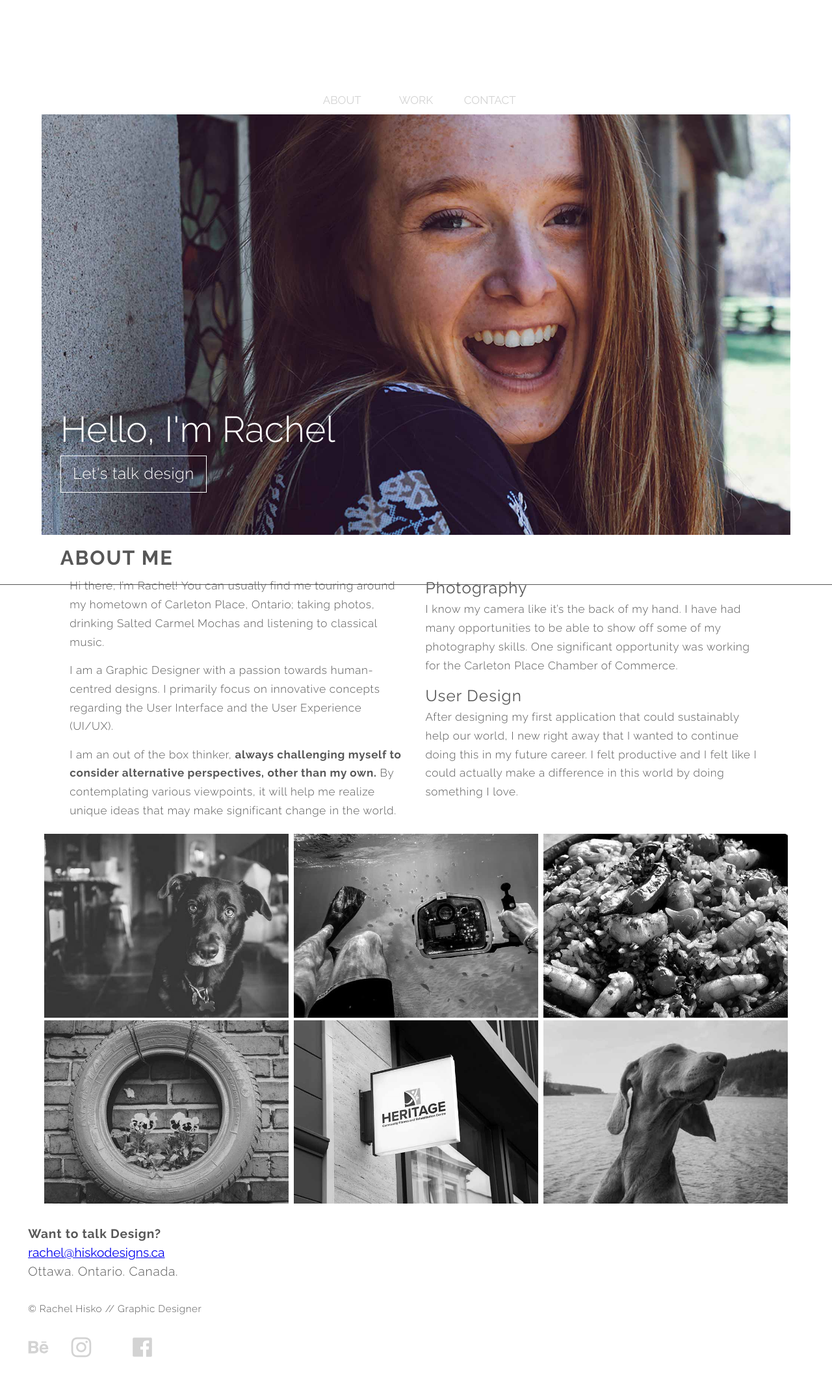
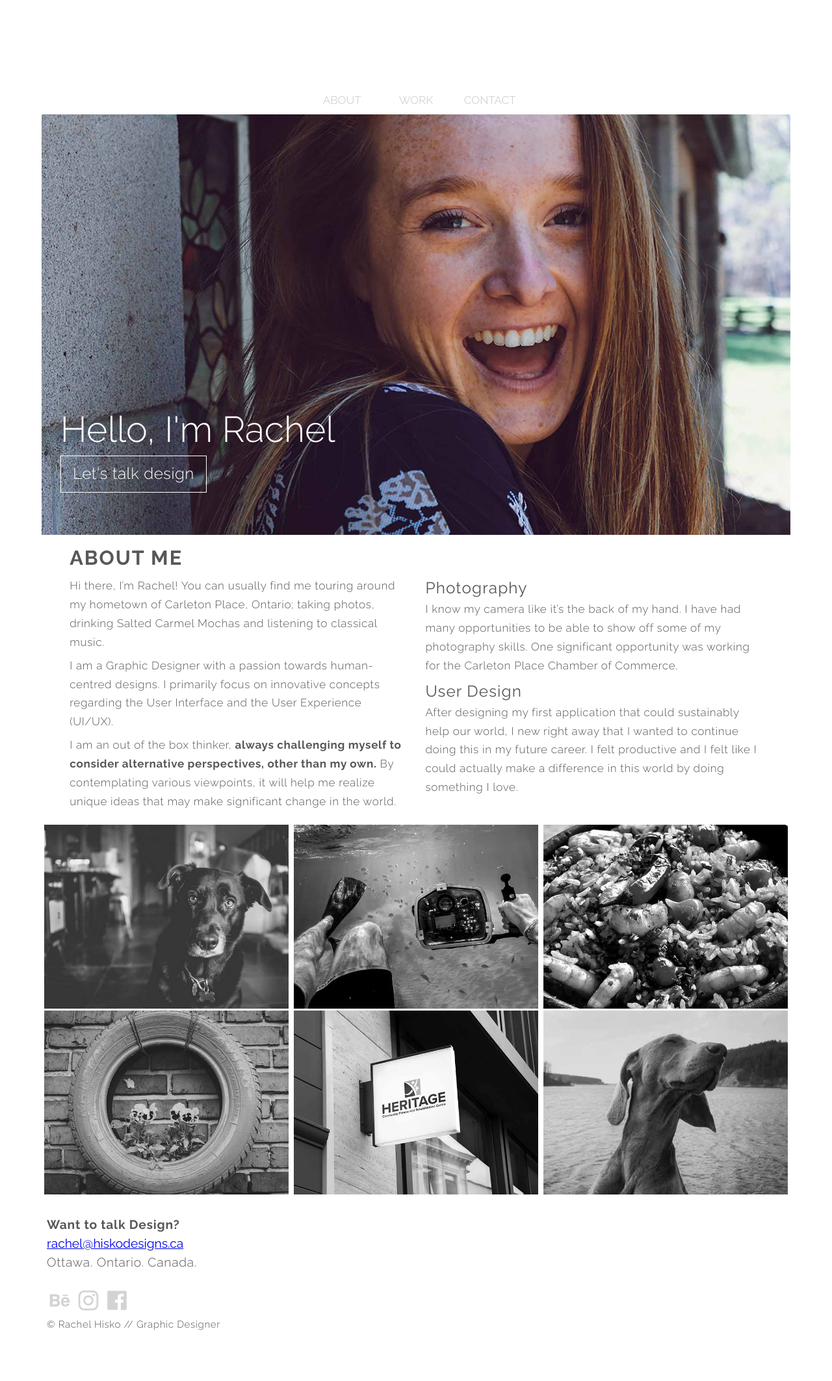
Before and after one commit to rachelhisko/hiskodesigns.ca, a Jekyll site: the page built from index.html, in a window 1280 px wide. Shown: the whole page at 65% size. Built offline with Jekyll 4.4.1, drawn with Linux system fonts in a browser that asks for light colours; after the commit the page ends 2082 px from its top, so only the background shows below that.

Commit message:
adjust look of website

```diff
--- a/_layouts/default.html
+++ b/_layouts/default.html
@@ -55,7 +55,7 @@
     </main>
 
     <footer id="data-author" itemprop="author" itemscope itemtype="https://schema.org/Person" class="push">
-      <div class="gutter pad-t">
+      <div class="gutter-2 pad-t">
         <p class="push-0 bold subtitle">Want to talk Design?</p>
         <a itemprop="email" href="mailto:rachel@hiskodesigns.ca">rachel@hiskodesigns.ca</a>
         <p itemprop="address" itemscope itemtype="https://schema.org/PostalAddress">
@@ -64,28 +64,28 @@
           <span itemprop="addressCountry">Canada.</span>
         </p>
       </div>
-      <div class="grid gutter">
-        <div class="unit xs-1 text-left">
-          <div role="contentinfo" id="contentinfo">
-            <p class="pad-t-0 micro">© Rachel Hisko // Graphic Designer</p>
-          </div>
-        </div>
-        <div class="unit xs-1 text-left">
-          <div>
-            <div class="inline-block">
-              <i class="icon i-32 push-1-4">
+      <div class="gutter-2">
+        <div class="text-left">
+          <div class="push-1-4">
+            <div class="inline-block gutter-1-8">
+              <i class="icon i-32">
                 <a itemprop="url" class="icon-link social" href="https://www.behance.net/RHisko11"><svg><use xlink:href="{{site.baseurl}}/images/icons.svg#behance" /></svg></a>
               </i>
             </div>
-          <div class="inline-block gutter">
-              <i class="icon i-32 push-1-4">
+          <div class="inline-block gutter-1-8">
+              <i class="icon i-32">
                 <a itemprop="url" class="icon-link social" href="https://www.instagram.com/hiskodesigns"><svg><use xlink:href="{{site.baseurl}}/images/icons.svg#insta" /></svg></a>
               </i>
             </div>
-          <div class="inline-block gutter">
-              <i class="icon i-32 push-1-4">
+          <div class="inline-block gutter-1-8">
+              <i class="icon i-32">
                 <a  itemprop="url"class="icon-link social" href="https://www.facebook.com/rhlovephotography/?ref=bookmarks"><svg><use xlink:href="{{site.baseurl}}/images/icons.svg#facebook" /></svg></a>
               </i>
+          </div>
+        </div>
+        <div class="text-left">
+          <div role="contentinfo" id="contentinfo">
+            <p class="pad-t-0 micro push-1-2">© Rachel Hisko // Graphic Designer</p>
           </div>
         </div>
       </div>
--- a/css/main.css
+++ b/css/main.css
@@ -146,6 +146,10 @@ nav ul li a:hover {
   color: #575757;
 }
 
+.heading {
+  background: #2f4e43;
+}
+
 footer {
   color: #575757;
 }
@@ -174,14 +178,11 @@ h2 {
   font-weight: 700;
 }
 
-.underline-header {
-  border-bottom: 1.5px solid #575757;
-  width: 100%;
-  top: 0;
+h3 {
+  letter-spacing: .06rem;
 }
 
-h3 {
-  letter-spacing: .06rem;
+.name {
   font-weight: 400;
 }
 
--- a/index.html
+++ b/index.html
@@ -10,21 +10,20 @@ title: Rachel Hisko Designs • Work Display
 <main itemref="data-author" itemscope itemtype="https://schema.org/WebSite" role="main" id="main">
 
     <div class="about wrapper gutter pad-t-1-2">
-      <h2 itemprop="name" class="text-upper push-1-4">About Me</h2>
-      <div class="underline-header absolute pin-center-bottom"></div>
+      <h2 itemprop="name" class="text-upper push-1-4 gutter-1-2">About Me</h2>
     </div>
-    <div class="about wrapper gutter grid push-1-4" id="about">
+    <div class="about wrapper gutter grid push-1-2" id="about">
       <section>
-        <div class="unit xs-1 s-1 m-1-2 gutter-1-2">
-          <p itemprop="description" class="main-text push-1-2 milli">Hi there, I’m Rachel! You can usually find me touring around my hometown of Carleton Place, Ontario; taking photos, drinking Salted Carmel Mochas and listening to classical music.</p>
-          <p itemprop="description" class="main-text push-1-2 milli">I am a Graphic Designer with a passion towards human-centred designs. I primarily focus on innovative concepts regarding the User Interface and the User Experience (UI/UX).</p>
-          <p itemprop="description" class="main-text push-1-2 milli">I am an out of the box thinker, <strong>always challenging myself to consider alternative perspectives, other than my own.</strong> By contemplating various viewpoints, it will help me realize unique ideas that may make significant change in the world.</p>
+        <div class="unit xs-1 s-1 m-1 l-1-2 gutter-1-2">
+          <p itemprop="description" class="main-text push-1-4 milli">Hi there, I’m Rachel! You can usually find me touring around my hometown of Carleton Place, Ontario; taking photos, drinking Salted Carmel Mochas and listening to classical music.</p>
+          <p itemprop="description" class="main-text push-1-4 milli">I am a Graphic Designer with a passion towards human-centred designs. I primarily focus on innovative concepts regarding the User Interface and the User Experience (UI/UX).</p>
+          <p itemprop="description" class="main-text push-1-4 milli">I am an out of the box thinker, <strong>always challenging myself to consider alternative perspectives, other than my own.</strong> By contemplating various viewpoints, it will help me realize unique ideas that may make significant change in the world.</p>
         </div>
-        <div class="unit xs-1 s-1 m-1-2 gutter-1-2">
-          <h3 itemprop="name"class="push-0 giga">Photography</h3>
-          <p itemprop="description" class="push-1-2 milli">I know my camera like it’s the back of my hand. I have had many opportunities to be able to show off some of my photography skills. One significant opportunity was working for the Carleton Place Chamber of Commerce.</p>
-          <h3 itemprop="name" class="push-0 giga">User Design</h3>
-          <p itemprop="description" class="push-1-2 milli">After designing my first application that could sustainably help our world, I new right away that I wanted to continue doing this in my future career. I felt productive and I felt like I could actually make a difference in this world by doing something I love.</p>
+        <div class="unit xs-1 s-1 m-1 l-1-2 gutter-1-2">
+          <h3 itemprop="name"class="push-0 giga name">Photography</h3>
+          <p itemprop="description" class="push-1-4 milli">I know my camera like it’s the back of my hand. I have had many opportunities to be able to show off some of my photography skills. One significant opportunity was working for the Carleton Place Chamber of Commerce.</p>
+          <h3 itemprop="name" class="push-0 giga name">User Design</h3>
+          <p itemprop="description" class="push-1-4 milli">After designing my first application that could sustainably help our world, I new right away that I wanted to continue doing this in my future career. I felt productive and I felt like I could actually make a difference in this world by doing something I love.</p>
         </div>
       </section>
     </div>
```
